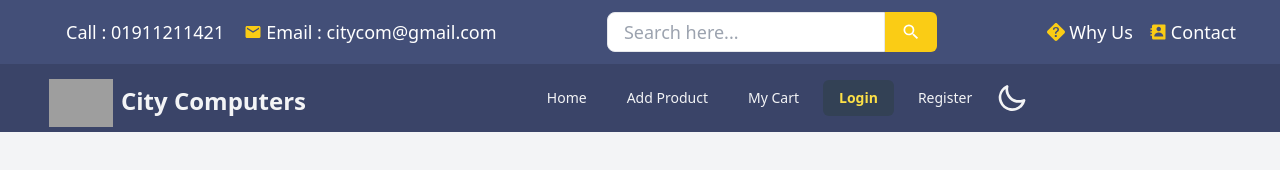
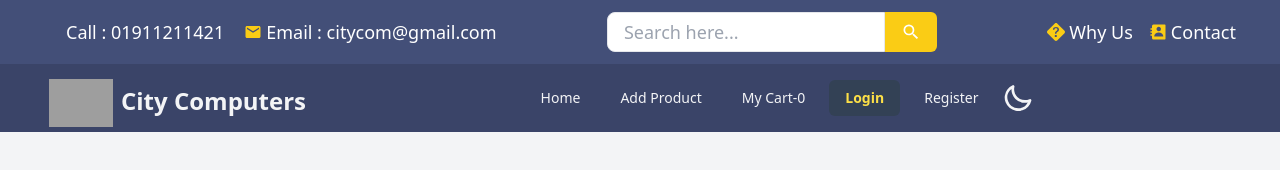
Before and after one commit to naimuddin94/city-computer-client, a React (Vite) app: page /login in a window 1280 px wide. Shown: the top 170 px of the page. Built offline with nearby package versions, Linux system fonts and the light colour scheme; no server answers; grey boxes are pictures that could not be loaded; some icons are missing.

Commit message:
cart related update

```diff
--- a/src/components/cart/CartCard.jsx
+++ b/src/components/cart/CartCard.jsx
@@ -5,7 +5,7 @@ import useAuthInfo from "../../hooks/useAuthInfo";
 
 const CartCard = ({ product }) => {
   const { cart, setCart } = useAuthInfo();
-  const { _id, name, photo, price, description } = product;
+  const { _id, name, photo, price, description, brand } = product;
 
   const handleDelete = (id) => {
     Swal.fire({
@@ -48,7 +48,10 @@ const CartCard = ({ product }) => {
         <img src={photo} alt={name} className="w-full h-full" />
       </figure>
       <div className="card-body">
-        <h2 className="card-title">{name}</h2>
+        <div className="flex items-center justify-between">
+          <h2 className="card-title">{name}</h2>
+          <h3 className="badge">{ brand}</h3>
+        </div>
         <p>{description.slice(0, 150)}</p>
         <h2 className="text-xl font-bold py-2 px-4 mt-2 rounded-md flex items-center bg-rose-300 w-fit">
           {price}
--- a/src/components/shared/Navbar.jsx
+++ b/src/components/shared/Navbar.jsx
@@ -3,7 +3,7 @@ import NavLi from "../utility/NavLi";
 import useAuthInfo from "../../hooks/useAuthInfo";
 
 const Navbar = () => {
-  const { user, name, photo } = useAuthInfo();
+  const { name, photo } = useAuthInfo();
   const urlRegex = /^(https?|ftp):\/\/[^\s/$.?#].[^\s]*$/i.test(photo);
   return (
     <div className="navbar justify-between z-50 max-w-[1440px] mx-auto text-gray-100 bg-[#3a4468] px-4 md:px-8 sticky top-0">
--- a/src/components/utility/BackButton.jsx
+++ b/src/components/utility/BackButton.jsx
@@ -1,14 +1,19 @@
 import { BsArrowLeft } from "react-icons/bs";
+import PropTypes from "prop-types";
 import { useNavigate } from "react-router-dom";
 
-const BackButton = () => {
+const BackButton = ({ to = -1 }) => {
   const navigate = useNavigate();
   return (
-    <button onClick={() => navigate(-1)} className="btn normal-case my-2">
+    <button onClick={() => navigate(to)} className="btn normal-case my-2">
       <BsArrowLeft />
       Go Back
     </button>
   );
 };
 
+BackButton.propTypes = {
+  to: PropTypes.any,
+};
+
 export default BackButton;
--- a/src/components/utility/NavLi.jsx
+++ b/src/components/utility/NavLi.jsx
@@ -2,12 +2,12 @@ import useAuthInfo from "../../hooks/useAuthInfo";
 import CustomLi from "./CustomLi";
 
 const NavLi = () => {
-  const { switchTheme, user, logOut } = useAuthInfo();
+  const { switchTheme, user, logOut, cart } = useAuthInfo();
   return (
     <>
       <CustomLi path="/">Home</CustomLi>
       <CustomLi path="/add-product">Add Product</CustomLi>
-      <CustomLi path="/cart">My Cart</CustomLi>
+      <CustomLi path="/cart">My Cart-{cart.length}</CustomLi>
       {user ? (
         <button className="btn btn-sm w-fit py-2" onClick={() => logOut()}>
           Logout
--- a/src/pages/Product-details/ProductDetails.jsx
+++ b/src/pages/Product-details/ProductDetails.jsx
@@ -1,17 +1,35 @@
-import { useLoaderData } from "react-router-dom";
+import { useLoaderData, useNavigate } from "react-router-dom";
 import BackButton from "../../components/utility/BackButton";
 import useAuthInfo from "../../hooks/useAuthInfo";
 import Swal from "sweetalert2";
 
 const ProductDetails = () => {
-  const { user } = useAuthInfo();
+  const { user, setCart, cart: oldCart } = useAuthInfo();
   const product = useLoaderData();
   const { name, photo, brand, price, description } = product;
+  const navigate = useNavigate();
 
   const handleCart = (addProduct) => {
     const email = user.email;
+    // eslint-disable-next-line no-unused-vars
     const { _id, ...product } = addProduct;
     const cart = { email, ...product };
+
+    const isExist = oldCart.find(
+      (prod) =>
+        prod.name === addProduct.name &&
+        prod.photo === addProduct.photo &&
+        prod.price === addProduct.price
+    );
+
+    if (isExist) {
+      return Swal.fire({
+        title: "Warning!",
+        text: "Product already added",
+        icon: "warning",
+        confirmButtonText: "Ok",
+      });
+    }
 
     fetch(
       "https://city-compters-server-cvbkstvqg-naimuddin94.vercel.app/carts",
@@ -24,6 +42,8 @@ const ProductDetails = () => {
       .then((res) => res.json())
       .then((data) => {
         if (data.insertedId) {
+          setCart([...oldCart, cart]);
+          navigate(`/brand/${brand}`);
           Swal.fire({
             title: "Success!",
             text: "Cart successfully",
@@ -36,7 +56,7 @@ const ProductDetails = () => {
 
   return (
     <div className="max-w-[85rem] px-4 py-10 sm:px-6 lg:px-8 lg:py-14 mx-auto">
-      <BackButton />
+      <BackButton to={`/brand/${brand}`} />
       {/* <!-- Grid --> */}
       <div className="grid sm:grid-cols-2 sm:items-center gap-8">
         <div className="sm:order-2">
```
